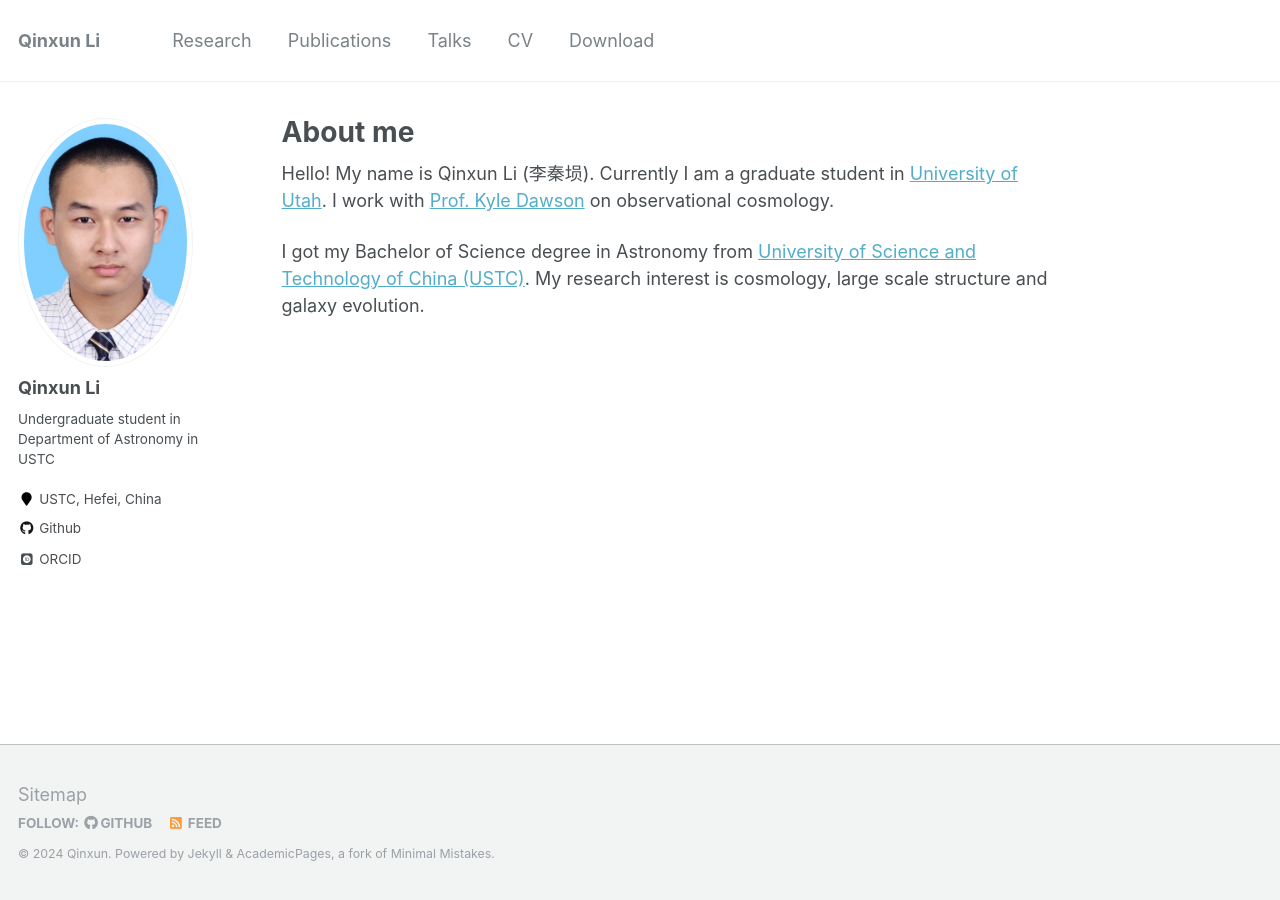
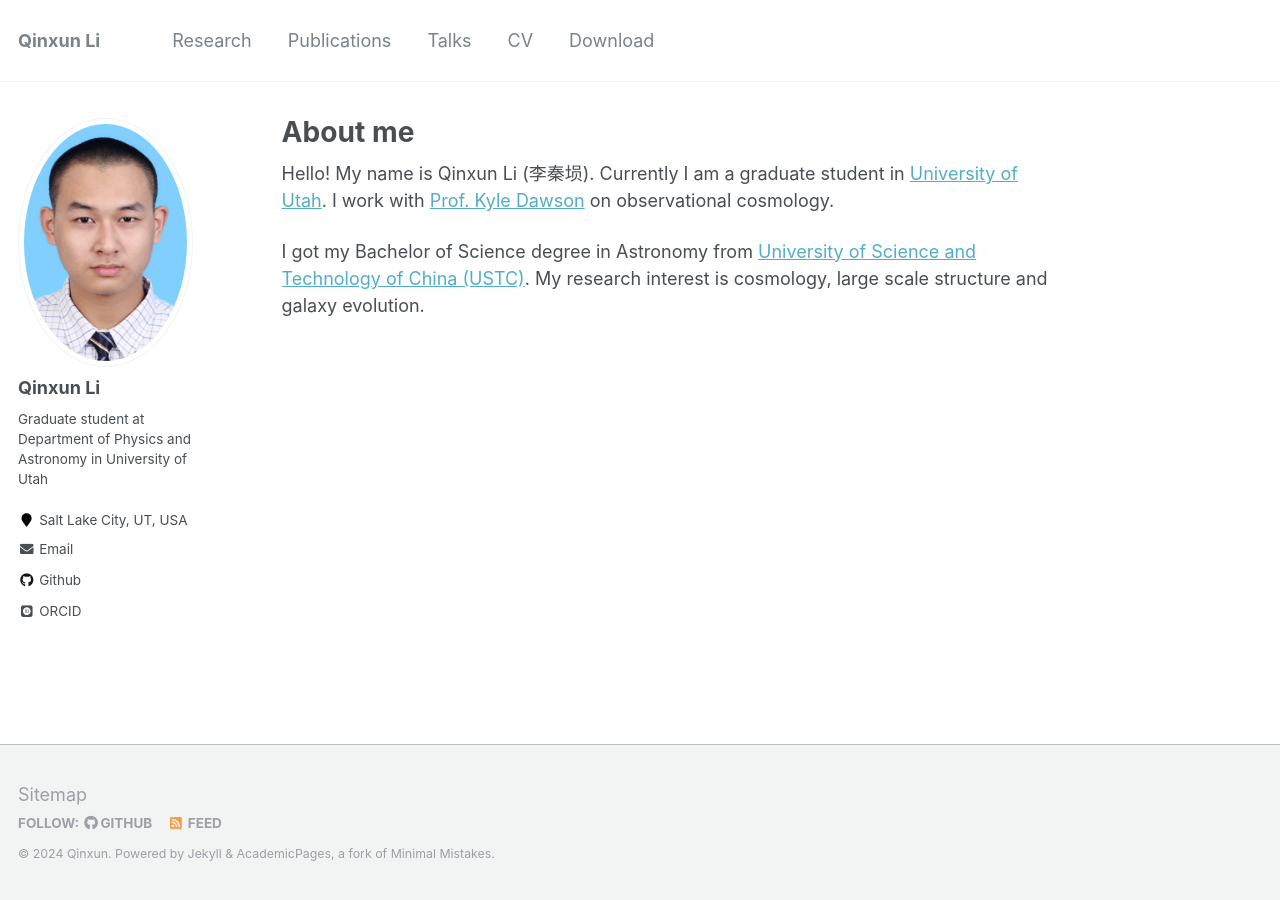
Before and after one commit to qxli2333/qxli2333.github.io, a Jekyll site: the page built from _pages/about.md, in a window 1280 px wide. Built offline with Jekyll 4.4.1, drawn with Linux system fonts in a browser that asks for light colours; some web fonts are replaced.

Commit message:
modified:   _config.yml

```diff
--- a/_config.yml
+++ b/_config.yml
@@ -82,12 +82,12 @@ analytics:
 author:
   name             : "Qinxun Li"
   avatar           : "profile.jpg"
-  bio              : "Undergraduate student in Department of Astronomy in USTC"
-  location         : "USTC, Hefei, China"
+  bio              : "Graduate student at Department of Physics and Astronomy in University of Utah"
+  location         : "Salt Lake City, UT, USA"
   employer         :
   # pubmed           : "https://www.ncbi.nlm.nih.gov/pubmed/?term=john+snow"
   googlescholar    : #"http://yourfullgooglescholarurl.com"
-  email            :
+  email            : "qinxun.li@utah.edu"
   researchgate     :  # example: "https://www.researchgate.net/profile/yourprofile"
   uri              :
   bitbucket        :
```
